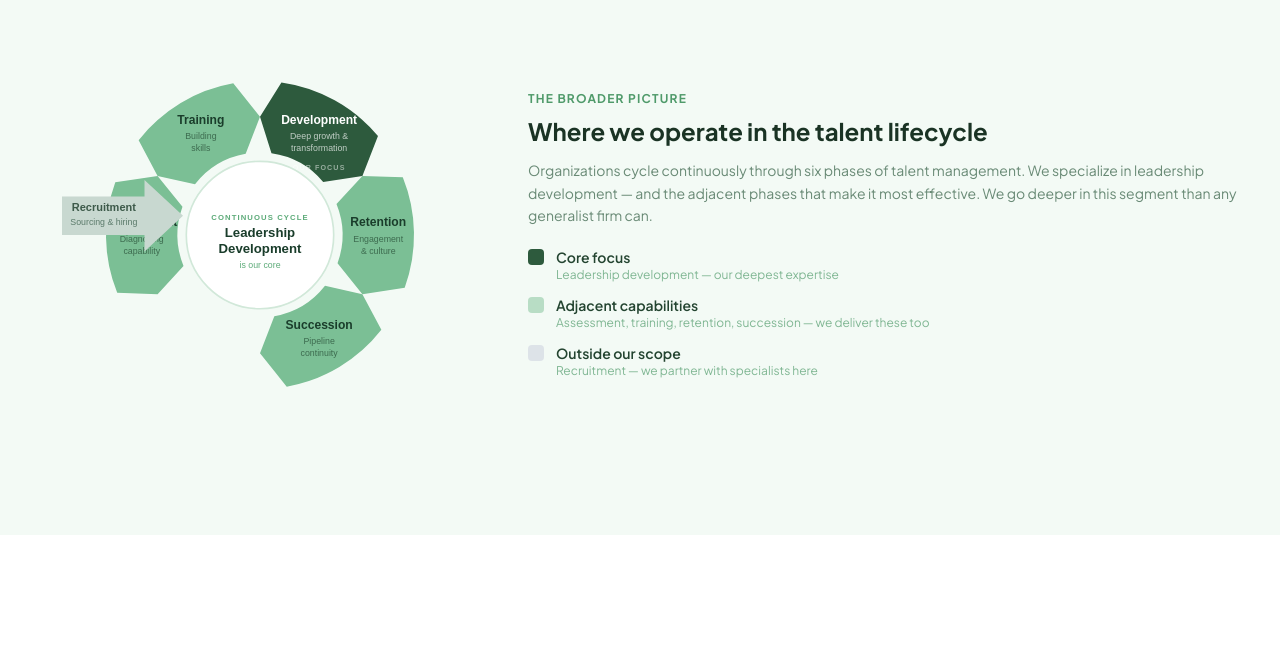
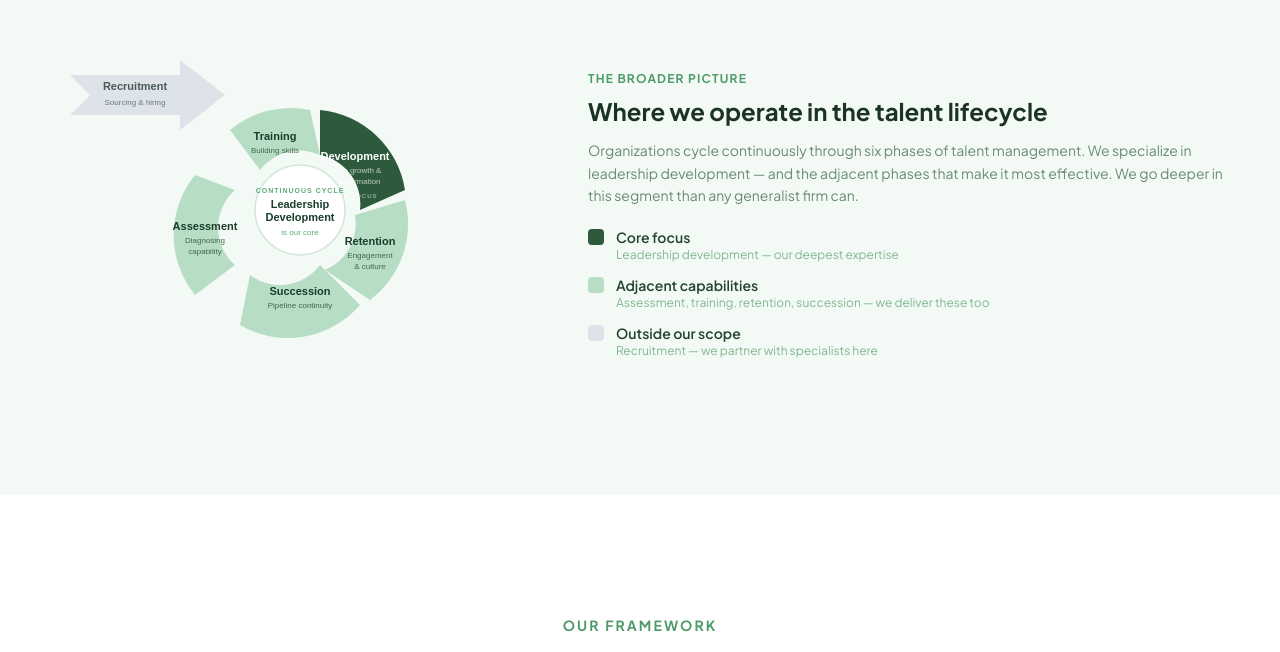
Before and after one commit to nathananderson08-jpg/LeadershipWebsite, a Next.js app: page /lifecycle in a window 1280 px wide. Shown: the part 643-1295 px from the top of the page. Built offline with nearby package versions, Linux system fonts and the light colour scheme.

Commit message:
refactor: update graphic to match reference image
Reimplement graphic with SVG paths for exact match

```diff
--- a/app/lifecycle/page.tsx
+++ b/app/lifecycle/page.tsx
@@ -149,165 +149,109 @@ function polar(cx: number, cy: number, r: number, angleDeg: number) {
   return { x: cx + r * Math.cos(rad), y: cy + r * Math.sin(rad) }
 }
 
-/**
- * Creates a curved arrow segment path with arrowhead pointing clockwise.
- * The arrow has a notch at the back (tail) and a point at the front (head).
- */
-function createArrowSegment(
-  cx: number,
-  cy: number,
-  rIn: number,
-  rOut: number,
-  startAngle: number,
-  endAngle: number,
-) {
-  const f = (n: number) => n.toFixed(2)
-  const rMid = (rIn + rOut) / 2
-  const notchAngle = 8 // degrees for the back notch
-  const tipAngle = 10  // degrees for the front arrowhead
-
-  // Back notch point (at startAngle, mid-radius)
-  const notch = polar(cx, cy, rMid, startAngle)
-
-  // Outer arc: from notch start to arrow tip
-  const outerStart = polar(cx, cy, rOut, startAngle + notchAngle)
-  const outerEnd = polar(cx, cy, rOut, endAngle - tipAngle)
-
-  // Arrow tip (at endAngle, mid-radius)
-  const tip = polar(cx, cy, rMid, endAngle)
-
-  // Inner arc: from arrow tip back to notch
-  const innerEnd = polar(cx, cy, rIn, endAngle - tipAngle)
-  const innerStart = polar(cx, cy, rIn, startAngle + notchAngle)
-
-  const arcSpan = (endAngle - tipAngle) - (startAngle + notchAngle)
-  const largeArc = arcSpan > 180 ? 1 : 0
-
-  return [
-    `M${f(notch.x)},${f(notch.y)}`,
-    `L${f(outerStart.x)},${f(outerStart.y)}`,
-    `A${rOut},${rOut},0,${largeArc},1,${f(outerEnd.x)},${f(outerEnd.y)}`,
-    `L${f(tip.x)},${f(tip.y)}`,
-    `L${f(innerEnd.x)},${f(innerEnd.y)}`,
-    `A${rIn},${rIn},0,${largeArc},0,${f(innerStart.x)},${f(innerStart.y)}`,
-    "Z",
-  ].join(" ")
-}
-
 function CircularLifecycle() {
-  const cx = 200, cy = 200
-  const rIn = 75, rOut = 140
-  const rMid = (rIn + rOut) / 2
-
-  // Segments in clockwise order starting from top-right
-  // Index 0: Development (30° center), 1: Retention, 2: Succession, 3: Recruitment, 4: Assessment, 5: Training
-  const segments = [
-    { label: "Development", sub: "Deep growth &\ntransformation", color: "#2d5a3d", textColor: "#fff", startAngle: 0, endAngle: 60, primary: true },
-    { label: "Retention", sub: "Engagement\n& culture", color: "#7bbf95", textColor: "#1a3d2b", startAngle: 60, endAngle: 120, primary: false },
-    { label: "Succession", sub: "Pipeline\ncontinuity", color: "#7bbf95", textColor: "#1a3d2b", startAngle: 120, endAngle: 180, primary: false },
-    // Recruitment is the external entry arrow - skip in ring, render separately
-    { label: "Assessment", sub: "Diagnosing\ncapability", color: "#7bbf95", textColor: "#1a3d2b", startAngle: 240, endAngle: 300, primary: false },
-    { label: "Training", sub: "Building\nskills", color: "#7bbf95", textColor: "#1a3d2b", startAngle: 300, endAngle: 360, primary: false },
-  ]
-
   return (
     <div className="flex flex-col lg:flex-row items-center gap-8 lg:gap-12">
-      <div className="w-full max-w-[440px] mx-auto lg:mx-0 shrink-0">
-        <svg viewBox="0 0 400 400" className="w-full">
-          {/* Ring segments */}
-          {segments.map((seg) => {
-            const midAngle = (seg.startAngle + seg.endAngle) / 2
-            const labelPos = polar(cx, cy, rMid, midAngle)
-            const lines = seg.sub.split("\n")
+      <div className="w-full max-w-[500px] mx-auto lg:mx-0 shrink-0">
+        <svg viewBox="0 0 500 400" className="w-full">
+          {/*
+            Ring of 5 arrow segments (clockwise from top):
+            - Training (top-left, 270° to 330°)
+            - Development (top-right, 330° to 30°) - PRIMARY/dark
+            - Retention (right, 30° to 90°)
+            - Succession (bottom, 90° to 150°)
+            - Assessment (left, 210° to 270°)
 
-            return (
-              <g key={seg.label}>
-                <path
-                  d={createArrowSegment(cx, cy, rIn, rOut, seg.startAngle, seg.endAngle)}
-                  fill={seg.color}
-                />
-                <text
-                  x={labelPos.x}
-                  y={labelPos.y - 8}
-                  textAnchor="middle"
-                  fill={seg.textColor}
-                  fontSize="11"
-                  fontWeight="700"
-                  fontFamily="sans-serif"
-                >
-                  {seg.label}
-                </text>
-                {lines.map((line, li) => (
-                  <text
-                    key={li}
-                    x={labelPos.x}
-                    y={labelPos.y + 6 + li * 11}
-                    textAnchor="middle"
-                    fill={seg.primary ? "rgba(255,255,255,0.7)" : "#3d6b4f"}
-                    fontSize="8"
-                    fontFamily="sans-serif"
-                  >
-                    {line}
-                  </text>
-                ))}
-                {seg.primary && (
-                  <text
-                    x={labelPos.x}
-                    y={labelPos.y + 34}
-                    textAnchor="middle"
-                    fill="rgba(255,255,255,0.5)"
-                    fontSize="6.5"
-                    fontWeight="700"
-                    letterSpacing="1"
-                    fontFamily="sans-serif"
-                  >
-                    OUR FOCUS
-                  </text>
-                )}
-              </g>
-            )
-          })}
+            Gap from 150° to 210° is where Recruitment arrow enters
+          */}
 
-          {/* External Recruitment arrow entering the ring */}
-          {/* This arrow comes from outside on the left side, pointing toward the gap between Succession (180°) and Assessment (240°) */}
-          <g>
-            {/* Arrow body - horizontal banner with arrowhead pointing right into the ring */}
-            <path
-              d="M 20 200
-                 L 20 165
-                 L 95 165
-                 L 95 150
-                 L 130 182.5
-                 L 95 215
-                 L 95 200
-                 L 20 200
-                 Z"
-              fill="#c8d8d0"
-            />
-            {/* Recruitment label */}
-            <text x="58" y="178" textAnchor="middle" fill="#3d5a4a" fontSize="10" fontWeight="700" fontFamily="sans-serif">
-              Recruitment
-            </text>
-            <text x="58" y="191" textAnchor="middle" fill="#5a7a6a" fontSize="8" fontFamily="sans-serif">
-              Sourcing &amp; hiring
-            </text>
-          </g>
+          {/* Training segment - top left */}
+          <path
+            d="M 190 115
+               A 95 95 0 0 1 270 95
+               L 280 140
+               A 50 50 0 0 0 220 155
+               Z"
+            fill="#b8ddc5"
+          />
+          <text x="235" y="125" textAnchor="middle" fill="#1a3d2b" fontSize="11" fontWeight="700" fontFamily="sans-serif">Training</text>
+          <text x="235" y="138" textAnchor="middle" fill="#3d6b4f" fontSize="8" fontFamily="sans-serif">Building skills</text>
+
+          {/* Development segment - top right (PRIMARY) */}
+          <path
+            d="M 280 95
+               A 95 95 0 0 1 365 175
+               L 320 195
+               A 50 50 0 0 0 280 140
+               Z"
+            fill="#2d5a3d"
+          />
+          <text x="315" y="145" textAnchor="middle" fill="white" fontSize="11" fontWeight="700" fontFamily="sans-serif">Development</text>
+          <text x="315" y="158" textAnchor="middle" fill="rgba(255,255,255,0.7)" fontSize="8" fontFamily="sans-serif">Deep growth &amp;</text>
+          <text x="315" y="169" textAnchor="middle" fill="rgba(255,255,255,0.7)" fontSize="8" fontFamily="sans-serif">transformation</text>
+          <text x="315" y="183" textAnchor="middle" fill="rgba(255,255,255,0.5)" fontSize="6" fontWeight="700" letterSpacing="1" fontFamily="sans-serif">OUR FOCUS</text>
+
+          {/* Retention segment - right side */}
+          <path
+            d="M 365 185
+               A 95 95 0 0 1 330 285
+               L 285 255
+               A 50 50 0 0 0 315 200
+               Z"
+            fill="#b8ddc5"
+          />
+          <text x="330" y="230" textAnchor="middle" fill="#1a3d2b" fontSize="11" fontWeight="700" fontFamily="sans-serif">Retention</text>
+          <text x="330" y="243" textAnchor="middle" fill="#3d6b4f" fontSize="8" fontFamily="sans-serif">Engagement</text>
+          <text x="330" y="254" textAnchor="middle" fill="#3d6b4f" fontSize="8" fontFamily="sans-serif">&amp; culture</text>
+
+          {/* Succession segment - bottom */}
+          <path
+            d="M 320 290
+               A 95 95 0 0 1 200 310
+               L 210 260
+               A 50 50 0 0 0 280 250
+               Z"
+            fill="#b8ddc5"
+          />
+          <text x="260" y="280" textAnchor="middle" fill="#1a3d2b" fontSize="11" fontWeight="700" fontFamily="sans-serif">Succession</text>
+          <text x="260" y="293" textAnchor="middle" fill="#3d6b4f" fontSize="8" fontFamily="sans-serif">Pipeline continuity</text>
+
+          {/* Assessment segment - left side */}
+          <path
+            d="M 155 280
+               A 95 95 0 0 1 155 160
+               L 195 175
+               A 50 50 0 0 0 195 250
+               Z"
+            fill="#b8ddc5"
+          />
+          <text x="165" y="215" textAnchor="middle" fill="#1a3d2b" fontSize="11" fontWeight="700" fontFamily="sans-serif">Assessment</text>
+          <text x="165" y="228" textAnchor="middle" fill="#3d6b4f" fontSize="8" fontFamily="sans-serif">Diagnosing</text>
+          <text x="165" y="239" textAnchor="middle" fill="#3d6b4f" fontSize="8" fontFamily="sans-serif">capability</text>
+
+          {/* External Recruitment Arrow - enters from top-left outside the ring */}
+          <path
+            d="M 30 60
+               L 140 60
+               L 140 45
+               L 185 80
+               L 140 115
+               L 140 100
+               L 30 100
+               L 50 80
+               Z"
+            fill="#dde3e8"
+          />
+          <text x="95" y="75" textAnchor="middle" fill="#4a5a54" fontSize="11" fontWeight="700" fontFamily="sans-serif">Recruitment</text>
+          <text x="95" y="90" textAnchor="middle" fill="#6b7a74" fontSize="8" fontFamily="sans-serif">Sourcing &amp; hiring</text>
 
           {/* Center circle */}
-          <circle cx={cx} cy={cy} r={rIn - 8} fill="white" />
-          <circle cx={cx} cy={cy} r={rIn - 8} fill="none" stroke="#d1e8d9" strokeWidth="1.5" />
-          <text x={cx} y={cy - 14} textAnchor="middle" fontSize="7" fill="#5dab79" fontWeight="700" fontFamily="sans-serif" letterSpacing="1">
-            CONTINUOUS CYCLE
-          </text>
-          <text x={cx} y={cy + 2} textAnchor="middle" fontSize="12" fill="#1a3d2b" fontWeight="700" fontFamily="sans-serif">
-            Leadership
-          </text>
-          <text x={cx} y={cy + 16} textAnchor="middle" fontSize="12" fill="#1a3d2b" fontWeight="700" fontFamily="sans-serif">
-            Development
-          </text>
-          <text x={cx} y={cy + 30} textAnchor="middle" fontSize="8" fill="#5dab79" fontFamily="sans-serif">
-            is our core
-          </text>
+          <circle cx="260" cy="195" r="45" fill="white" />
+          <circle cx="260" cy="195" r="45" fill="none" stroke="#d1e8d9" strokeWidth="1.5" />
+          <text x="260" y="178" textAnchor="middle" fontSize="7" fill="#5dab79" fontWeight="700" fontFamily="sans-serif" letterSpacing="1">CONTINUOUS CYCLE</text>
+          <text x="260" y="193" textAnchor="middle" fontSize="11" fill="#1a3d2b" fontWeight="700" fontFamily="sans-serif">Leadership</text>
+          <text x="260" y="206" textAnchor="middle" fontSize="11" fill="#1a3d2b" fontWeight="700" fontFamily="sans-serif">Development</text>
+          <text x="260" y="220" textAnchor="middle" fontSize="8" fill="#5dab79" fontFamily="sans-serif">is our core</text>
         </svg>
       </div>
 
```
